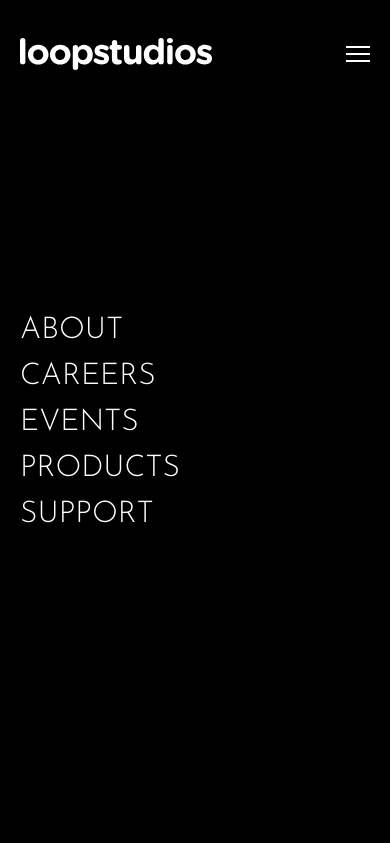
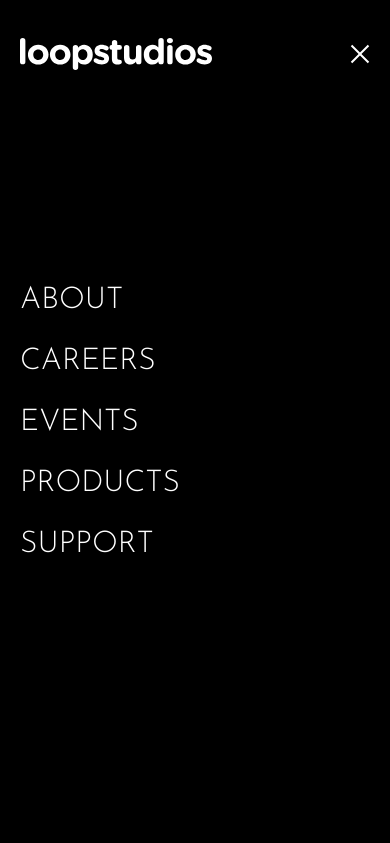
Before and after one commit to ConradMcGrifter/loopstudios-landing-page, a plain HTML site: page index.html in a window 390 px wide. Both pictures are taken after a click on the button 358 px from the left and 53 px from the top of the page. Shown: the top 843 px of the page. Drawn offline with Linux system fonts and the light colour scheme.

Commit message:
finished with the header/nav/hero section
added visibility property to the nav wrap so that I could apply a transition on the background color so it will work on mobile.

I have had problems with css animations only running once on mobile and not repeating the animation. I found that transition property works best because it will work over and over again

```diff
--- a/index.html
+++ b/index.html
@@ -37,9 +37,14 @@
                         />
                         <button id="hamburger-btn">
                             <img
+                                src="images/icon-close.svg"
+                                alt=""
+                                id="x-img"
+                            />
+                            <img
                                 src="images/icon-hamburger.svg"
                                 alt=""
-                                class="hamburger-img"
+                                id="hamburger-img"
                             />
                         </button>
                         <div class="nav-ul--wrap">
--- a/js/script.js
+++ b/js/script.js
@@ -2,8 +2,12 @@ const mobileNavButton = document.getElementById("hamburger-btn");
 const navUlWrap = document.querySelector(".nav-ul--wrap");
 const navUl = document.querySelector(".nav__ul");
 const BODY = document.querySelector("body");
+const closeImage = document.getElementById("x-img");
+const hamburgerImage = document.getElementById("hamburger-img");
 
 mobileNavButton.addEventListener("click", () => {
+    hamburgerImage.classList.toggle("display");
+    closeImage.classList.toggle("display");
     navUlWrap.classList.toggle("active");
     navUl.classList.toggle("active");
     BODY.classList.toggle("display");
--- a/styles/sections/_header.scss
+++ b/styles/sections/_header.scss
@@ -38,11 +38,18 @@
 
             .nav-ul--wrap {
                 width: 100%;
-                display: flex;
+                // display: flex;
+                visibility: hidden;
                 align-items: center;
                 font-family: $font-stack--text;
+                transition: background 0.25s;
+
+                @include desktopSize {
+                    visibility: visible;
+                }
 
                 &.active {
+                    visibility: visible;
                     display: flex;
                     justify-content: center;
                     padding: $padding;
@@ -72,13 +79,20 @@
                 .nav__ul {
                     width: 100%;
                     display: none;
+                    // visibility: hidden;
+
+                    // @include desktopSize {
+                    //     display: flex;
+                    // }
 
                     &.active {
+                        // visibility: visible;
                         display: flex;
                         flex-direction: column;
 
                         @include desktopSize {
                             flex-direction: row;
+                            display: flex;
                         }
                     }
 
@@ -89,7 +103,7 @@
 
                     .nav__li {
                         & + .nav__li {
-                            margin-top: 0.5em;
+                            margin-top: 1em;
                         }
 
                         @include desktopSize {
@@ -114,6 +128,22 @@
                 z-index: 999;
 
                 @include desktopSize {
+                    display: none;
+                }
+            }
+
+            #x-img {
+                display: none;
+
+                &.display {
+                    display: block;
+                }
+            }
+
+            #hamburger-img {
+                display: block;
+
+                &.display {
                     display: none;
                 }
             }
```
Also changed, not shown: css/styles.css, 1 other file.
